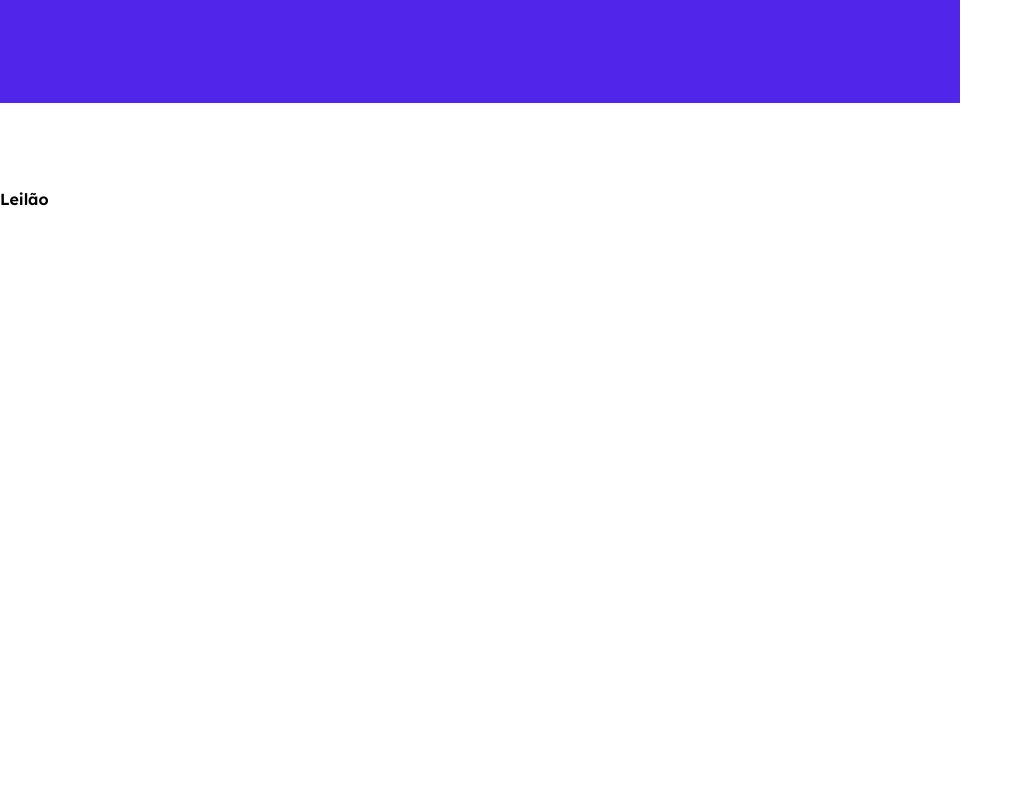
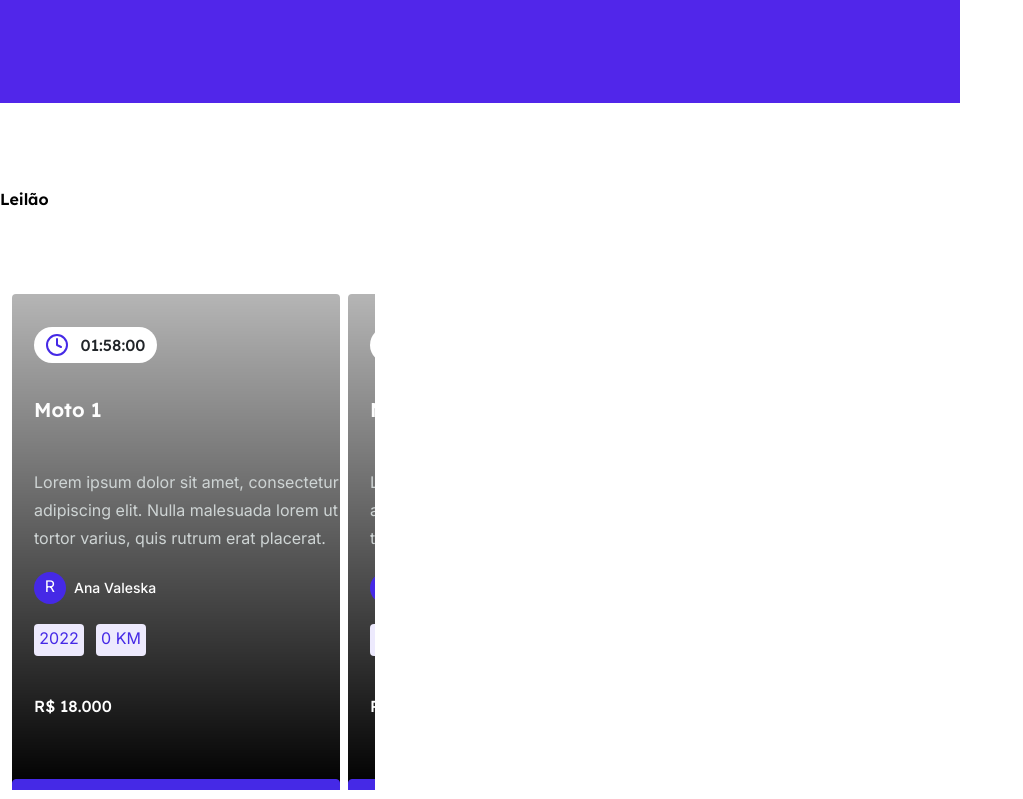
Before and after one commit to KA-10-Motors-Shop/motors-shop-front, a React (Create React App) app: page / in a window 1280 px wide. Shown: the part 491-1290 px from the top of the page, without its empty margins (0-1023 px from the left). Built offline with nearby package versions, Linux system fonts and the light colour scheme.

Commit message:
refactor: carousel and auction card ready.

```diff
--- /dev/null
+++ b/src/components/AuctionCard/AuctionCard.tsx
@@ -0,0 +1,49 @@
+import { Container } from "./styles";
+import { BrandButton } from "../Button/Button";
+import { FiClock } from "react-icons/fi";
+import { AiOutlineArrowRight } from "react-icons/ai";
+
+interface AuctionCardInterface {
+	id: number;
+	img: string;
+	title: string;
+	description: string;
+	km: string;
+	year: string;
+	price: string;
+	username: string;
+}
+
+export const AuctionCard = ({
+	id,
+	img,
+	title,
+	description,
+	km,
+	year,
+	price,
+	username,
+}: AuctionCardInterface) => {
+	return (
+		<Container>
+			<div>
+				<section className="card-data__timer">
+					<FiClock size={24} />
+					<h6>01:58:00</h6>
+				</section>
+				<h6>{title}</h6>
+				<p>{description}</p>
+				<section className="card-data__user">
+					<p>R</p>
+					<span>{username}</span>
+				</section>
+				<section className="card-data__vehicle">
+					<p>{year}</p>
+					<p>{km} KM</p>
+				</section>
+				<h6>R$ {price}</h6>
+			</div>
+			<BrandButton>Acessar página do leilão </BrandButton>
+		</Container>
+	);
+};
--- /dev/null
+++ b/src/components/AuctionCard/styles.js
@@ -0,0 +1,119 @@
+import styled from "styled-components";
+
+export const Container = styled.li`
+	height: 31rem;
+	width: 20.5rem;
+	/*background-image: image();*/
+	background: linear-gradient(180deg, rgba(0, 0, 0, 0.29) 0%, #000000 100%);
+	border-radius: 4px 4px 0px 0px;
+	margin-right: 0.5rem;
+	flex: none;
+
+	div {
+		display: flex;
+		flex-direction: column;
+		justify-content: space-between;
+		align-items: flex-start;
+		padding-left: 1.375rem;
+	}
+
+	section.card-data__timer {
+		display: flex;
+		height: 2.25rem;
+		width: 7.68rem;
+		border-radius: 25px;
+		background-color: var(--whiteFixed);
+		margin-top: 2.0625rem;
+		align-items: center;
+		justify-content: space-evenly;
+		margin-bottom: 2.1875rem;
+
+		h6 {
+			color: var(--grey1);
+			font-size: 1rem;
+			font-weight: 500;
+			line-height: 1.25rem;
+			margin-bottom: 0;
+			width: 4.0625rem;
+			height: 1.25rem;
+			/*text-align: center;*/
+		}
+
+		svg {
+			color: var(--brand1);
+		}
+	}
+
+	h6 {
+		font-size: 1.25rem;
+		color: var(--grey10);
+		line-height: 1.56rem;
+		margin-bottom: 1.25rem;
+		height: 3.125rem;
+	}
+
+	p {
+		margin-bottom: 1.25rem;
+		font-size: 1rem;
+		line-height: 1.75rem;
+		color: var(--grey5);
+	}
+
+	section.card-data__user {
+		display: flex;
+		/*justify-content: space-evenly;*/
+		height: 2rem;
+		width: 9.3125rem;
+		align-items: center;
+		margin-bottom: 1.25rem;
+
+		p {
+			border-radius: 9.375rem;
+			background-color: var(--brand1);
+			width: 2rem;
+			height: 2rem;
+			color: var(--whiteFixed);
+			text-align: center;
+			margin-bottom: 0;
+			margin-right: 0.5rem;
+		}
+
+		span {
+			color: var(--whiteFixed);
+			font-size: 0.875rem;
+			line-height: 1.5rem;
+			font-weight: 500;
+		}
+	}
+
+	section.card-data__vehicle {
+		display: flex;
+		margin-bottom: 1.25rem;
+
+		p {
+			color: var(--brand1);
+			background-color: var(--brand4);
+			border-radius: 4px;
+			width: 3.125rem;
+			height: 2rem;
+			text-align: center;
+			margin-right: 0.75rem;
+		}
+	}
+
+	section.card-data__vehicle + h6 {
+		color: var(--whiteFixed);
+		font-size: 1rem;
+		margin-bottom: 2.0625rem;
+		font-weight: 500;
+		line-height: 1.25rem;
+	}
+
+	button {
+		width: 20.5rem;
+		height: 3.8125rem;
+		padding-left: 0;
+		font-size: 1rem;
+		font-weight: 600;
+	}
+`;
--- a/src/pages/Home/Home.tsx
+++ b/src/pages/Home/Home.tsx
@@ -1,3 +1,4 @@
+import { AuctionCard } from "../../components/AuctionCard/AuctionCard";
 import { OutlineLightButton } from "../../components/Button/Button";
 import { Header } from "../../components/Header/Header";
 import { AuctionBox, Container } from "./styles";
@@ -20,6 +21,35 @@ export const Home = () => {
 			</Container>
 			<AuctionBox>
 				<h5>Leilão</h5>
+				<ul>
+					{databaseAuction.map(
+						(
+							{
+								id,
+								img,
+								title,
+								description,
+								km,
+								year,
+								price,
+								username,
+							},
+							index,
+						) => (
+							<AuctionCard
+								key={index}
+								id={id}
+								img={img}
+								title={title}
+								description={description}
+								km={km}
+								year={year}
+								price={price}
+								username={username}
+							/>
+						),
+					)}
+				</ul>
 			</AuctionBox>
 		</>
 	);
```
